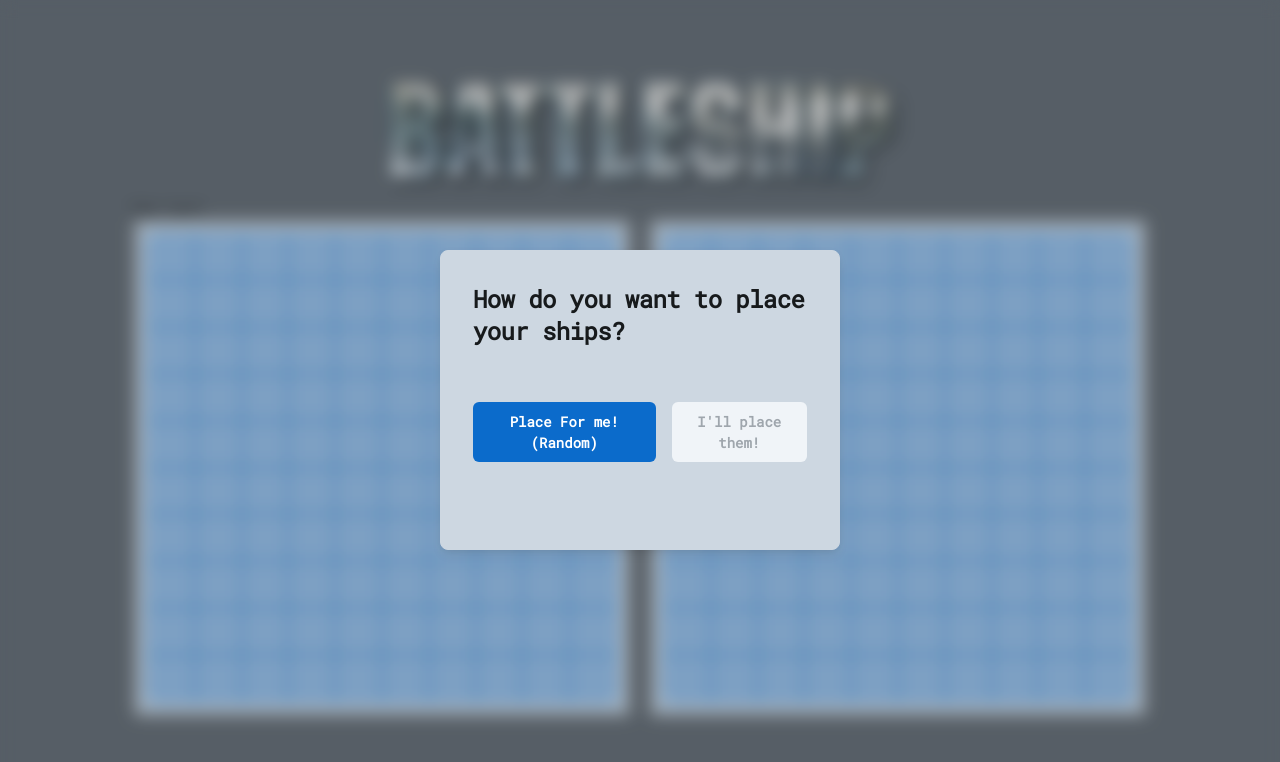
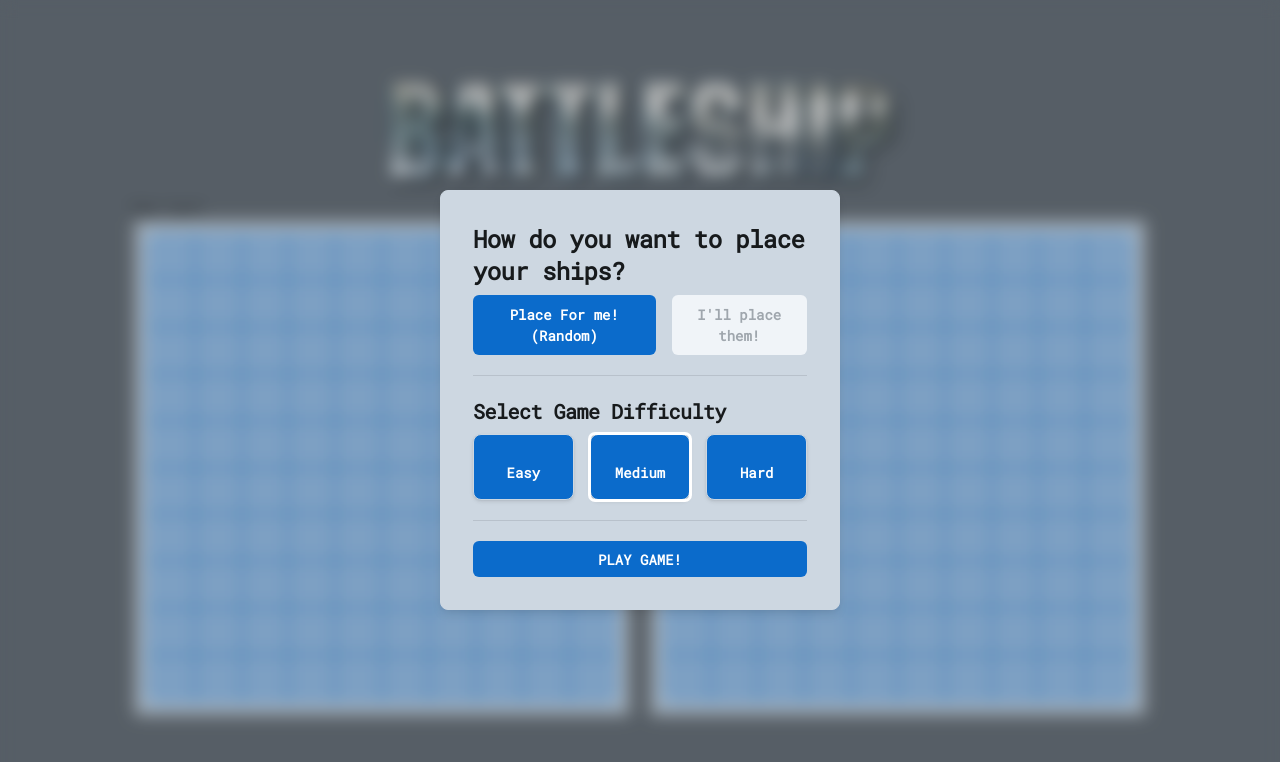
Before and after one commit to johnsonav1992/ts-battleship, a React (Vite) app: page / in a window 1280 px wide. Both pictures are taken after a click on the button "Play Game". Shown: the top 762 px of the page. Built offline with nearby package versions, Linux system fonts and the light colour scheme.

Commit message:
got UI for choosing game difficulty - need logic

```diff
--- a/src/Components/GameModal/PlaceShipsModalContent.tsx
+++ b/src/Components/GameModal/PlaceShipsModalContent.tsx
@@ -2,9 +2,15 @@
 import {
     Box
     , Button
+    , Divider
+    , FormLabel
+    , Radio
+    , RadioGroup
+    , Sheet
     , Stack
     , Tooltip
     , Typography
+    , radioClasses
 } from '@mui/joy';
 
 // State
@@ -17,6 +23,8 @@ import { buildBoardCells } from '../../utils/buildBoardCells';
 const PlaceShipsModalContent = () => {
 
     const [ , dispatch ] = useBattleShipState();
+
+    const difficulties = [ 'Easy', 'Medium', 'Hard' ];
 
     const handleSetPlayerCells = () => {
         dispatch( {
@@ -40,7 +48,9 @@ const PlaceShipsModalContent = () => {
             justifyContent='space-between'
             alignItems='center'
             flexGrow={ .5 }
+            gap={ pxrem( 20 ) }
         >
+            <Stack gap={ pxrem( 8 ) }>
                 <Typography level='h3'>
                     How do you want to place your ships?
                 </Typography>
@@ -69,6 +79,116 @@ const PlaceShipsModalContent = () => {
                     </Tooltip>
                 </Stack>
             </Stack>
+            <Divider />
+            <Stack
+                gap={ pxrem( 8 ) }
+                width='100%'
+            >
+                <Typography level='h4'>
+                    Select Game Difficulty
+                </Typography>
+                <Stack
+                    direction='row'
+                    gap={ pxrem( 16 ) }
+                    width='100%'
+                    justifyContent='space-between'
+                >
+                    <RadioGroup
+                        defaultValue='Medium'
+                        overlay
+                        name='difficulty'
+                        sx={ {
+                            flexDirection: 'row'
+                            , gap: 2
+                            , width: '100%'
+                            , [ `& .${ radioClasses.checked }` ]: {
+                                [ `& .${ radioClasses.action }` ]: {
+                                    inset: -3
+                                    , border: `${ pxrem( 3 ) } solid`
+                                    , borderColor: 'common.white'
+                                }
+                            }
+                            , [ `& .${ radioClasses.icon }` ]: {
+                                display: 'none'
+                            }
+                            , [ `& .${ radioClasses.radio }` ]: {
+                                display: 'contents'
+                            }
+                        } }
+                    >
+                        {
+                            difficulties.map( value => (
+                                <Sheet
+                                    key={ value }
+                                    variant='outlined'
+                                    sx={ {
+                                        borderRadius: 'md'
+                                        , boxShadow: 'sm'
+                                        , display: 'flex'
+                                        , flexDirection: 'column'
+                                        , alignItems: 'center'
+                                        , width: '100%'
+                                        , gap: 1.5
+                                        , p: 2
+                                        , bgcolor: 'primary.500'
+                                    } }
+                                >
+                                    <Radio
+                                        id={ value }
+                                        value={ value }
+                                    />
+                                    <FormLabel
+                                        htmlFor={ value }
+                                        sx={ {
+                                            color: 'common.white'
+                                            , fontWeight: 'bold'
+                                        } }
+                                    >
+                                        { value }
+                                    </FormLabel>
+                                </Sheet>
+                            ) )
+                        }
+                    </RadioGroup>
+                    { /* <Stack
+                        direction='row'
+                        justifyContent='center'
+                        alignItems='center'
+                        sx={ {
+                            border: '1px solid red'
+                            , p: pxrem( 16 )
+                        } }
+                    >
+                        <Radio />
+                        <Typography>
+                            Easy
+                        </Typography>
+                    </Stack>
+                    <Button
+                        sx={ { minHeight: pxrem( 60 ) } }
+                    >
+                        Medium
+                    </Button>
+                    <Tooltip
+                        title='This difficulty is not ready yet. Stay tuned!'
+                        arrow
+                    >
+                        <Box>
+                            <Button
+                                disabled
+                                sx={ { minHeight: pxrem( 60 ) } }
+                            >
+                                Hard
+                            </Button>
+                        </Box>
+                    </Tooltip> */ }
+                </Stack>
+            </Stack>
+            <Divider />
+            <Button fullWidth>
+                PLAY GAME!
+            </Button>
+        </Stack>
     );
 };
 
--- a/src/utils/gameUtils.ts
+++ b/src/utils/gameUtils.ts
@@ -20,14 +20,12 @@ export const getShipIdFromImageLabel = ( shipImgLabel: ShipImg['label'] ) => {
 };
 
 export const updateCellsWithNewSunkenExplosions = ( cells: BoardCell[], ship: Ship | undefined ) => {
-    if ( ship?.isSunk ) {
-        return cells.map( cell => ( {
-            ...cell
-            , status: cell.shipImg && getShipIdFromImageLabel( cell.shipImg?.label ) === ship.id
-                ? 'sunk'
-                : cell.status
-        } ) );
-    }
+    return cells.map( cell => ( {
+        ...cell
+        , status: cell.shipImg && getShipIdFromImageLabel( cell.shipImg?.label ) === ship?.id
+            ? 'sunk'
+            : cell.status
+    } ) );
 };
 
 export const updateCells = ( cells: BoardCell[], attemptedCell: number, shipId: string | undefined ): BoardCell[] => {
```
Lines whose indentation alone changed are shown as unchanged.
